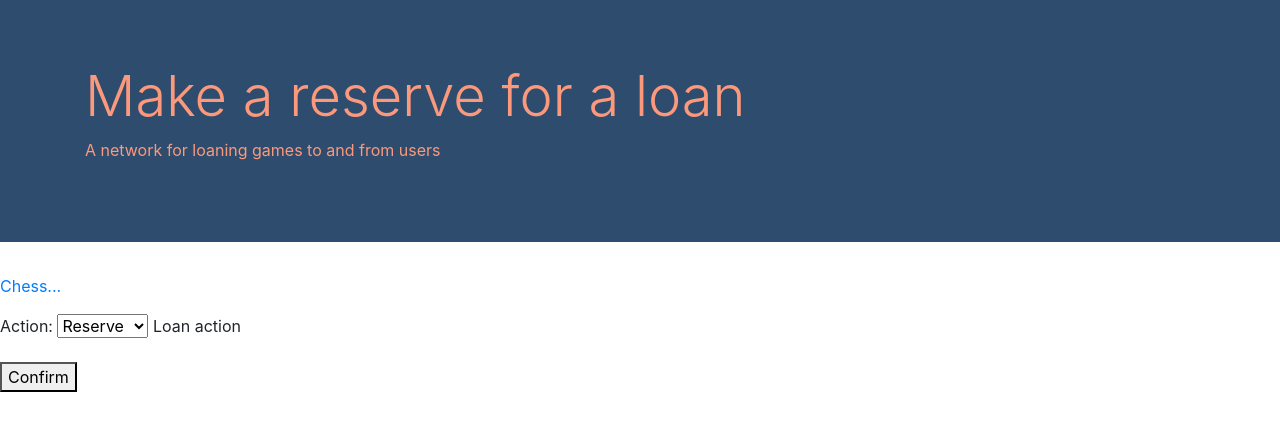
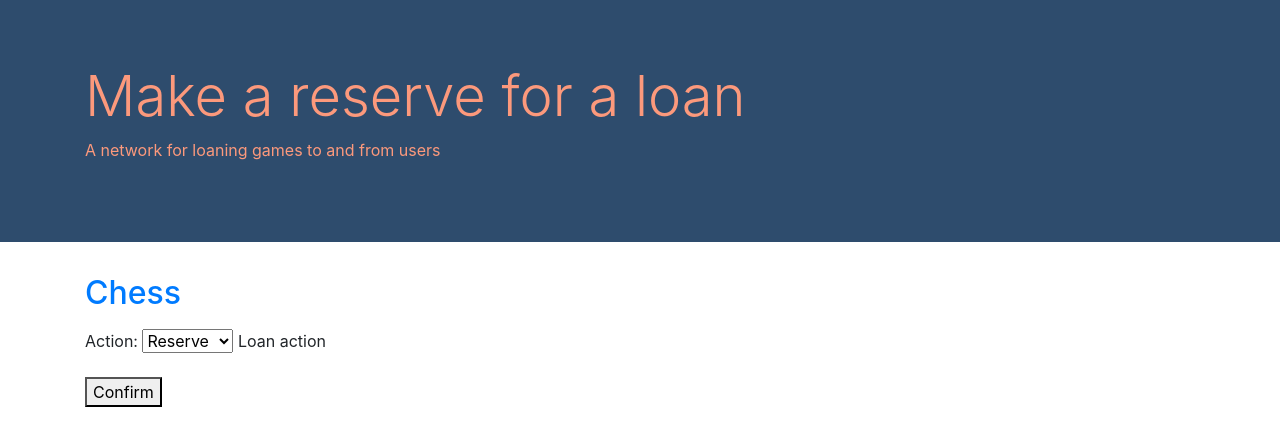
Before and after one commit to jaaw1/gameloanguru, a Django app: page /reserve/1/ in a window 1280 px wide. Shown: the part 153-599 px from the top of the page. Run offline with Django 4.2, Linux system fonts and the light colour scheme; a user stored in the database is signed in; data comes from the database, SQL or seed files in the repository; both versions use the stored data as it was after the commit; some libraries are stand-ins or nearby versions.

Commit message:
small changes

```diff
--- a/mainapp/templates/mainapp/game.html
+++ b/mainapp/templates/mainapp/game.html
@@ -28,6 +28,8 @@
         Status:
         {% if game.status == 'a' %}
           Available <a href="{% url 'mainapp:new_loan' game.id %}">Loan this game:</a>
+        {% else %}
+        Not available
         {% endif %}
 
         <p></p>
--- a/mainapp/templates/mainapp/reserve.html
+++ b/mainapp/templates/mainapp/reserve.html
@@ -8,15 +8,16 @@
   </div>
   {% endblock page_header %}
 {% block content %}
-
-  <p><a href="{% url 'mainapp:game' game.id %}">{{ game }}</a></p>
+<div class="container">
+  <p><a href="{% url 'mainapp:game' game.id %}"><h2>{{ game.name }}</h2></a></p>
 
 
   <form action="{% url 'mainapp:reserve' game.id %}" method='post'>
     {% csrf_token %}
+
     {{ form.as_p }}
 
       <button name="submit">Confirm</button>
   </form>
-
+</div>
 {% endblock content %}
```
Also changed, not shown: db.sqlite3.
